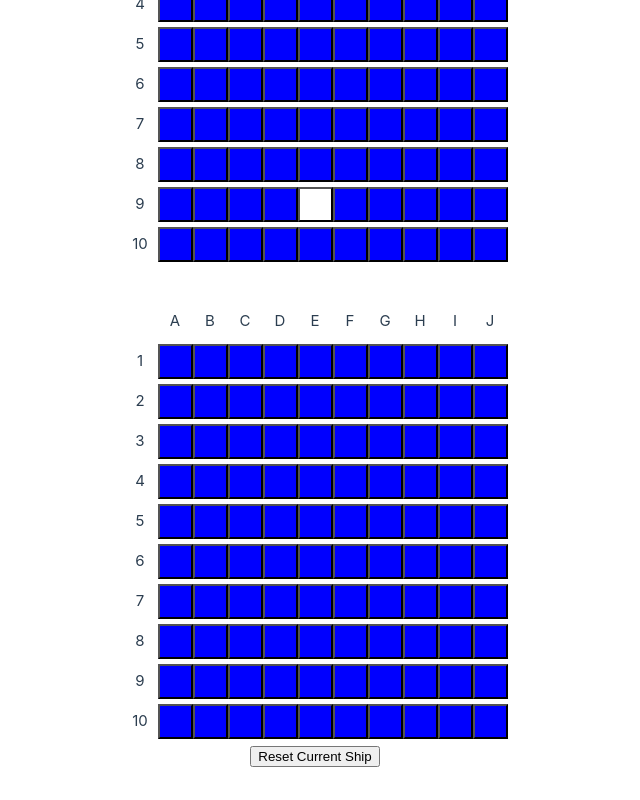
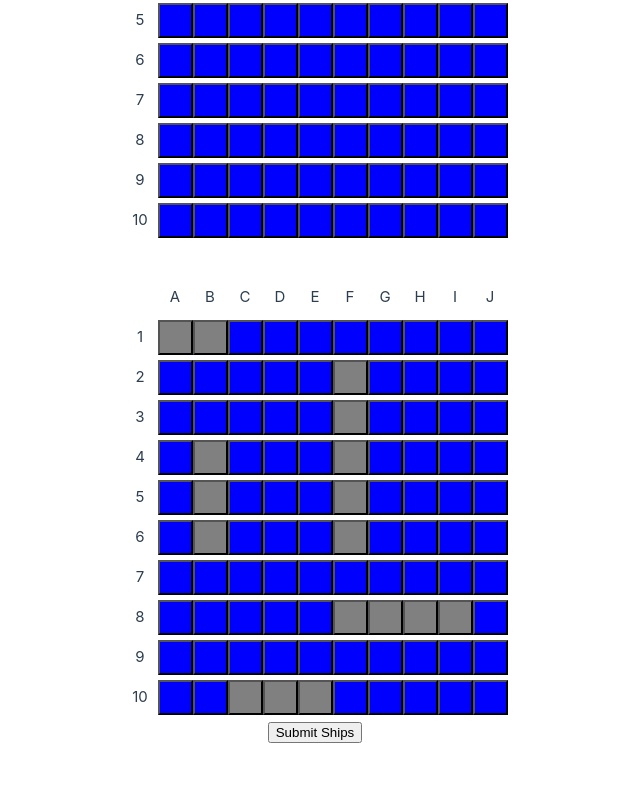
Before and after one commit to fergesch/Enca-Plays, a Vue app in the folder frontend/: page /game in a window 1280 px wide. Shown: the part 367-1167 px from the top of the page, without its empty margins (325-965 px from the left). After the commit the page ends 1143 px from the top, so only its background shows below. Built offline with nearby package versions, Linux system fonts and the light colour scheme; no server answers; what quasar would draw is missing.

Commit message:
refactor for updated gamephase and modal state

```diff
--- a/frontend/src/App.vue
+++ b/frontend/src/App.vue
@@ -36,13 +36,19 @@ export default {
 
     this.gameStore.socketObj.on("players_ready", (data) => {
       console.log(data);
-      this.gameStore.showModal = false;
-      this.gameStore.gamePhase = data["game_phase"];
+      this.gameStore.modal['show'] = false;
+      this.gameStore['phase'] = data
+      // this.gameStore.phase["primary"] = data["game_phase"];
+      // this.gameStore.phase["secondary"] = data["game_sub_phase"];
+    });
+
+    this.gameStore.socketObj.on("return_missle", (data) => {
+
     });
 
     this.gameStore.socketObj.on("modal_event", (data) => {
-      this.gameStore.modalMessage = data["message"];
-      this.gameStore.showModal = true;
+      this.gameStore.modal['message'] = data["message"];
+      this.gameStore.modal['show'] = true;
     });
   },
   beforeUnmount() {
@@ -71,10 +77,10 @@ export default {
 
   <RouterView />
   <modalPopup
-    :show="gameStore.showModal"
-    :message="gameStore.modalMessage"
-    :blocking="gameStore.modalBlocking"
-    @close="gameStore.showModal = false"
+    :show="gameStore.modal['show']"
+    :message="gameStore.modal['message']"
+    :blocking="gameStore.modal['blocking']"
+    @close="gameStore.modal['show'] = false"
   ></modalPopup>
 </template>
 
--- a/frontend/src/components/gameCell.vue
+++ b/frontend/src/components/gameCell.vue
@@ -10,29 +10,31 @@ export default {
   props: ["val", "loc", "board"],
   methods: {
     clickLog() {
-      // need to handle different phases of the game using this.gameStore.gamePhase which will
+      // need to handle different phases of the game using this.gameStore.phase["primary"] which will
       console.log(this.loc, this.val, this.board);
-      // condition for gamePhase setup and board == myBoard
+      // condition for phase["primary"] setup and board == myBoard
       if (
         this.board == "myBoard" &&
-        this.gameStore.gamePhase == "Setup" &&
-        this.gameStore.gameSubPhase.includes("Start")
+        this.gameStore.phase["primary"] == "Setup" &&
+        this.gameStore.phase["secondary"].includes("Start")
       ) {
         this.gameStore.start_ship_event(this.loc[0], this.loc[1]);
       } else if (
         this.board == "myBoard" &&
-        this.gameStore.gamePhase == "Setup" &&
-        this.gameStore.gameSubPhase.includes("End")
+        this.gameStore.phase["primary"] == "Setup" &&
+        this.gameStore.phase["secondary"].includes("End")
       ) {
         this.gameStore.end_ship_event(this.loc[0], this.loc[1]);
       }
 
-      // condition for gamePhase
+      // condition for phase["primary"]
       if (
         this.board == "oppBoard" &&
-        this.gameStore.gamePhase == this.gameStore.username
+        this.gameStore.phase["primary"] == "Playing" &&
+        this.gameStore.phase["secondary"] == this.gameStore.username
       ) {
-        this.gameStore.button_click_event(this.loc[0], this.loc[1]);
+        console.log('FIRE')
+        this.gameStore.fire_missile(this.loc[0], this.loc[1]);
       }
     },
   },
@@ -54,7 +56,6 @@ export default {
 
 <template>
   <button :class="colorMap[val]" @click="clickLog" class="boardCell">
-    <!-- {{ loc[0].toString() + "|" + loc[1].toString() }} -->
     {{ letters[loc[1] + 1].toString() + (loc[0] + 1).toString() }}
   </button>
 </template>
--- a/frontend/src/stores/GameStore.js
+++ b/frontend/src/stores/GameStore.js
@@ -12,11 +12,15 @@ export const useGameStore = defineStore("GameStore", {
       socketObj: Object,
       username: "",
       room: "",
-      showModal: false,
-      modalMessage: "TEST",
-      modalBlocking: false,
-      gamePhase: "Setup",
-      gameSubPhase: "Carrier Start",
+      modal: {
+        show: false,
+        message: "",
+        blocking: false
+      },
+      phase: {
+        primary: "Setup",
+        secondary: "Submit Ships"
+      },
       // values of setup ships, playerX turn, win, lose (playerX turn will allow same event to be sent and can validate on username)
       // can make more specific for setup phase to say ship X start, ship X end, confirm (do modal)
       // need value for waiting until both players have set and confirmed ship locations
@@ -30,33 +34,33 @@ export const useGameStore = defineStore("GameStore", {
       shipPositions: [
         {
           ship: "Carrier",
-          locs: [],
-          // 'locs': [[1, 5],[2, 5],[3, 5],[4, 5],[5, 5]]
+          // locs: [],
+          'locs': [[1, 5],[2, 5],[3, 5],[4, 5],[5, 5]]
         },
         {
           ship: "Battleship",
-          locs: [],
-          // 'locs': [[7, 5],[7, 6],[7, 7],[7, 8]]
+          // locs: [],
+          'locs': [[7, 5],[7, 6],[7, 7],[7, 8]]
         },
         {
           ship: "Submarine",
-          locs: [],
-          // 'locs': [[3, 1],[4, 1],[5, 1]]
+          // locs: [],
+          'locs': [[3, 1],[4, 1],[5, 1]]
         },
         {
           ship: "Cruiser",
-          locs: [],
-          // 'locs': [[9, 2],[9, 3],[9, 4]]
+          // locs: [],
+          'locs': [[9, 2],[9, 3],[9, 4]]
         },
         {
           ship: "Destroyer",
-          locs: [],
-          // 'locs': [[0, 0],[0, 1]]
+          // locs: [],
+          'locs': [[0, 0],[0, 1]]
         },
       ],
       myMissiles: [
-        [1, 1, true],
-        [8, 4, false],
+        // [1, 1, true],
+        // [8, 4, false],
       ],
       oppMissiles: [
         // [9, 9, true],
@@ -78,7 +82,7 @@ export const useGameStore = defineStore("GameStore", {
     },
 
     shipText(state) {
-      let currShip = get_ship(state.gameSubPhase);
+      let currShip = get_ship(state.phase["secondary"]);
       if (currShip) {
         let shipLength = get_ship_info(currShip)["size"];
         return currShip + " (" + shipLength + ")";
@@ -86,7 +90,7 @@ export const useGameStore = defineStore("GameStore", {
     },
 
     eligEnds(state) {
-      if (!state.gameSubPhase.includes("End")) {
+      if (!state.phase["secondary"].includes("End")) {
         return [];
       }
       var currShip,
@@ -96,7 +100,7 @@ export const useGameStore = defineStore("GameStore", {
         possOptions,
         endOptions,
         occupied_locations;
-      currShip = get_ship(state.gameSubPhase);
+      currShip = get_ship(state.phase["secondary"]);
       shipLength = get_ship_info(currShip)["size"] - 1;
       a = state.shipStart[0];
       b = state.shipStart[1];
@@ -202,9 +206,9 @@ export const useGameStore = defineStore("GameStore", {
     join_game_event() {
       this.socketObj.emit("join", { room: this.room, username: this.username });
     },
-    button_click_event(i, j) {
-      this.socketObj.emit("grid_click", { i: i, j: j });
-    },
+    // button_click_event(i, j) {
+    //   this.socketObj.emit("grid_click", { i: i, j: j });
+    // },
 
     recieve_room(room) {
       this.room = room;
@@ -215,14 +219,14 @@ export const useGameStore = defineStore("GameStore", {
       let index = check_collisions(this.occupiedLocations, [i, j]);
       if (index == -1) {
         this.shipStart = [i, j];
-        this.gameSubPhase = get_ship(this.gameSubPhase) + " End";
+        this.phase["secondary"] = get_ship(this.phase["secondary"]) + " End";
       }
     },
     end_ship_event(i, j) {
       let c = check_collisions(this.eligEnds, [i,j])
       if (c != -1) {
         this.shipEnd = [i, j];
-        this.gameSubPhase = get_ship(this.gameSubPhase) + " Confirm";
+        this.phase["secondary"] = get_ship(this.phase["secondary"]) + " Confirm";
       } else {
         console.log("Bad endpoint");
       }
@@ -230,15 +234,24 @@ export const useGameStore = defineStore("GameStore", {
 
     submit_ships() {
       this.gamePhase = "Waiting";
-      this.gameSubPhase = "";
-      this.showModal = true;
-      this.modalMessage = "Waiting for other player";
-      this.modalBlocking = true;
+      this.phase["secondary"] = "";
+      this.modal['show'] = true;
+      this.modal['message'] = "Waiting for other player";
+      this.modal['blocking'] = true;
       this.socketObj.emit("submit_ships", {
         username: this.username,
         room: this.room,
         shipPositions: this.shipPositions,
       });
     },
+
+    fire_missile(a,b) {
+      //Check for collisions with your missiles
+      console.log(a)
+      if(check_collisions(this.myMissiles, [a,b]) == -1){
+        console.log('AGAIN')
+        this.socketObj.emit("fire_missle", { room: this.room, username: this.username, loc: [a,b] });
+      }
+    },
   },
 });
--- a/frontend/src/views/GameView.vue
+++ b/frontend/src/views/GameView.vue
@@ -13,7 +13,7 @@ export default {
   },
   methods: {
     endSubPhase() {
-      let curr_phase = this.gameStore.gameSubPhase;
+      let curr_phase = this.gameStore.phase["secondary"];
       let ship = get_ship(curr_phase);
       // assign values in store
       let ship_locs = fill_gaps(
@@ -32,14 +32,14 @@ export default {
       this.gameStore.shipEnd = [];
       this.gameStore.shipStart = [];
       let next_sub_phase = next_ship(curr_phase);
-      this.gameStore.gameSubPhase = next_sub_phase;
+      this.gameStore.phase["secondary"] = next_sub_phase;
     },
     resetSubPhase() {
-      let curr_phase = this.gameStore.gameSubPhase;
+      let curr_phase = this.gameStore.phase["secondary"];
       let ship = get_ship(curr_phase);
       this.gameStore.shipEnd = [];
       this.gameStore.shipStart = [];
-      this.gameStore.gameSubPhase = ship + " Start";
+      this.gameStore.phase["secondary"] = ship + " Start";
     },
   },
 };
@@ -59,23 +59,24 @@ export default {
     <GameBoard board="myBoard" />
 
     <button
-      v-if="this.gameStore.gameSubPhase.includes('Confirm')"
+      v-if="this.gameStore.phase['secondary'].includes('Confirm')"
       @click="endSubPhase"
     >
       Confirm Ship
     </button>
     <button
-      v-if="this.gameStore.gamePhase.includes('Setup')"
+      v-if="this.gameStore.phase['secondary'].includes('End') || this.gameStore.phase['secondary'].includes('Confirm')"
       @click="resetSubPhase"
     >
       Reset Current Ship
     </button>
     <button
-      v-if="this.gameStore.gameSubPhase == 'Submit Ships'"
+      v-if="this.gameStore.phase['secondary'] == 'Submit Ships'"
       @click="this.gameStore.submit_ships()"
     >
       Submit Ships
     </button>
+    <!-- Add button or buttons to reset ship if you dont want to submit -->
   </div>
 </template>
 
```
Also changed, not shown: 2 other files (tests, documents, lock files or other folders).
